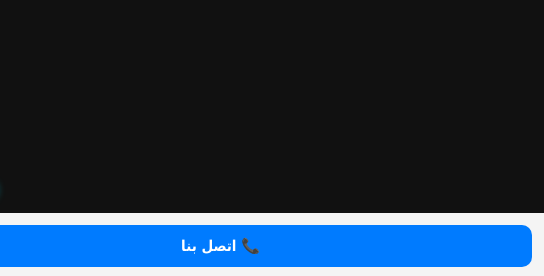
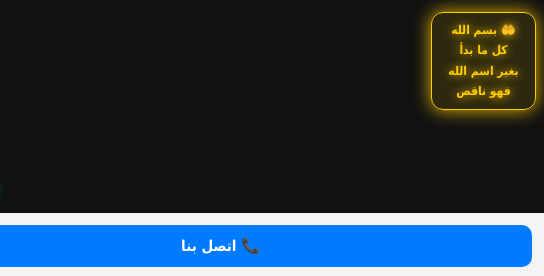
Before and after one commit to edr00ref00-ops/edris-qena, a plain HTML site: page index.html in a window 1280 px wide. Shown: the top 276 px of the page, 736-1280 px from the left. Drawn offline with Linux system fonts and the light colour scheme; no server answers.

Commit message:
Update index.html

```diff
--- a/index.html
+++ b/index.html
@@ -18,6 +18,9 @@ header h1{margin:5px 0 0;font-size:22px}
 .dev a:first-of-type{color:#00e5ff}
 .dev a:last-of-type{color:#ff4d6d}
 @keyframes glow{from{opacity:.65;text-shadow:0 0 4px currentColor}to{opacity:1;text-shadow:0 0 12px currentColor,0 0 22px currentColor}}
+.basmala{position:absolute;top:12px;right:8px;width:105px;text-align:center;line-height:1.7;background:rgba(255,204,0,.12);border:1px solid #ffcc00;border-radius:12px;padding:7px 5px;box-shadow:0 0 14px rgba(255,204,0,.5);animation:goldGlow 1.6s infinite alternate}
+.basmala span{display:block;font-size:12px;font-weight:900;color:#ffcc00;text-shadow:0 0 10px #ffcc00}
+@keyframes goldGlow{from{box-shadow:0 0 5px rgba(255,204,0,.4)}to{box-shadow:0 0 18px rgba(255,204,0,.9)}}
 .top-btns{display:flex;gap:10px;justify-content:center;padding:12px}
 .top-btns a{flex:1;text-align:center;padding:12px;border-radius:10px;color:#fff;text-decoration:none;font-weight:bold;font-size:15px}
 .call{background:#007bff}
@@ -39,6 +42,12 @@ footer{text-align:center;padding:15px;color:#888;font-size:13px}
 <b>هادي</b>
 <a href="tel:01006576081">01006576081</a>
 <a href="tel:01116953202">01116953202</a>
+</div>
+<div class="basmala">
+<span>🤲 بسم الله</span>
+<span>كل ما بدأ</span>
+<span>بغير اسم الله</span>
+<span>فهو ناقص</span>
 </div>
 <img src="logo.png.jpeg" alt="متجر إدريس">
 <h1>متجر إدريس</h1>
```
